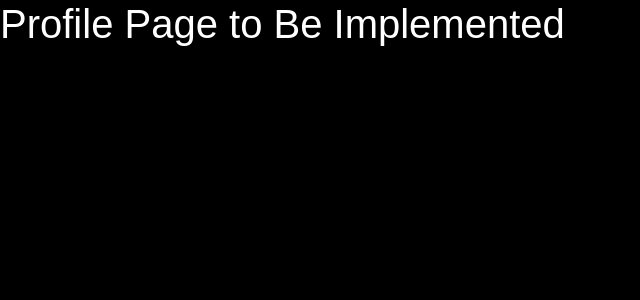
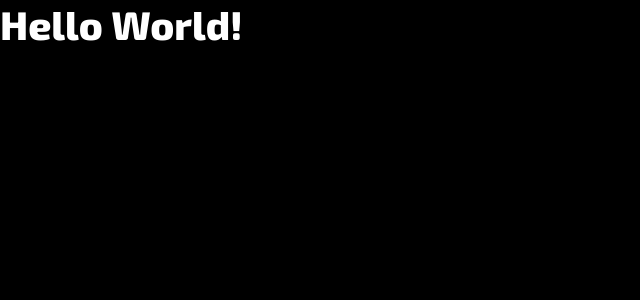
Before and after one commit to info340a-sp22/project-marinawooden, a React (Create React App) app: page /profile in a window 1280 px wide. Shown: the top 300 px of the page, without its empty margins (0-640 px from the left). Built offline with nearby package versions, Linux system fonts and the light colour scheme.

Commit message:
connected google fonts, added profile page

```diff
--- a/src/components/App.js
+++ b/src/components/App.js
@@ -3,6 +3,7 @@ import { SearchBar } from "./SearchBar";
 import { SearchPage } from "./SearchPage";
 import 'bootstrap/dist/css/bootstrap.css';
 import { Routes, Route } from 'react-router-dom';
+import { ProfilePage } from "./ProfilePage";
 
 
 export default function App(props) {
@@ -13,11 +14,7 @@ export default function App(props) {
     console.log(searchTerms);
     return (
         <Routes>
-            <Route path="profile" element={
-                <div>
-                    <h1>Profile Page to Be Implemented</h1>
-                </div>
-            } />
+            <Route path="profile" element={<ProfilePage />} />
             <Route path="*" element={
                 <div className="bg-dark">
                     <header className="container-fluid p-3 mb-3 text-white">
--- /dev/null
+++ b/src/components/ProfilePage.js
@@ -0,0 +1,11 @@
+import React from 'react';
+
+export function ProfilePage() {
+  return (
+    <>
+      <h1>
+        Hello World!
+      </h1>
+    </>
+  )
+};
--- a/src/index.css
+++ b/src/index.css
@@ -1,3 +1,5 @@
+@import url('https://fonts.googleapis.com/css2?family=Exo+2:wght@800&family=Lato&display=swap');
+
 :root {
     --bs-dark-rgb: 0, 0, 0;
     --bs-primary-rgb: 93, 62, 211;
@@ -7,12 +9,17 @@
 body {
     width: 100%;
     font-size: 1.25rem;
-    font-family: 'Lato', sans-serif;
     background-color: #000;
     color: #fff;
 }
 
-h1, h2 {
+body,
+button,
+input {
+    font-family: 'Lato', sans-serif;
+}
+
+h1, h2, h3, h4 {
     font-family: 'Exo 2', sans-serif;
 }
 
```
